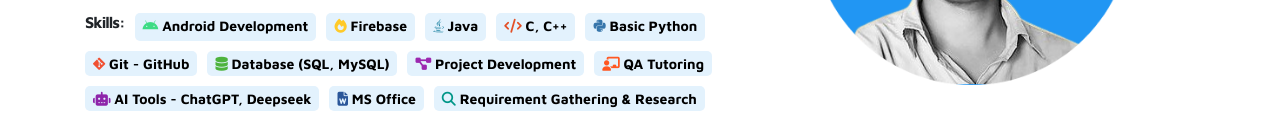
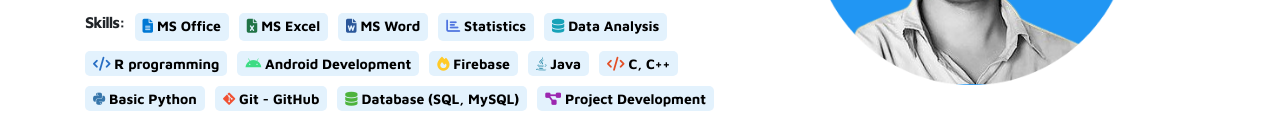
Before and after one commit to Dhavalj24/Portfolio, a plain HTML site: page index.html in a window 1280 px wide. Shown: the part 451-570 px from the top of the page. Drawn offline with Linux system fonts and the light colour scheme.

Commit message:
Update index.html

```diff
--- a/index.html
+++ b/index.html
@@ -73,6 +73,12 @@
 
 						 <div class="skills-container mt-3">
 							<h6>Skills: </h6>
+							 <span class="skill-badge"><i class="fas fa-file-alt" style="color: #0078D4;"></i> MS Office</span>
+							<span class="skill-badge"><i class="fas fa-file-excel" style="color: #217346;"></i> MS Excel</span>
+							<span class="skill-badge"><i class="fas fa-file-word" style="color: #2B579A;"></i> MS Word</span>
+							<span class="skill-badge"><i class="fas fa-chart-bar" style="color: #4e73df;"></i> Statistics</span>
+							<span class="skill-badge"><i class="fas fa-database" style="color: #17a2b8;"></i> Data Analysis</span>
+							<span class="skill-badge"><i class="fas fa-code" style="color: #276DC3;"></i> R programming</span>
 							<span class="skill-badge"><i class="fab fa-android" style="color: #3DDC84;"></i> Android Development</span>
 							<span class="skill-badge"><i class="fas fa-fire" style="color: #FFCA28;"></i> Firebase</span>
 							<span class="skill-badge"><i class="fab fa-java" style="color: #007396;"></i> Java</span>
```
